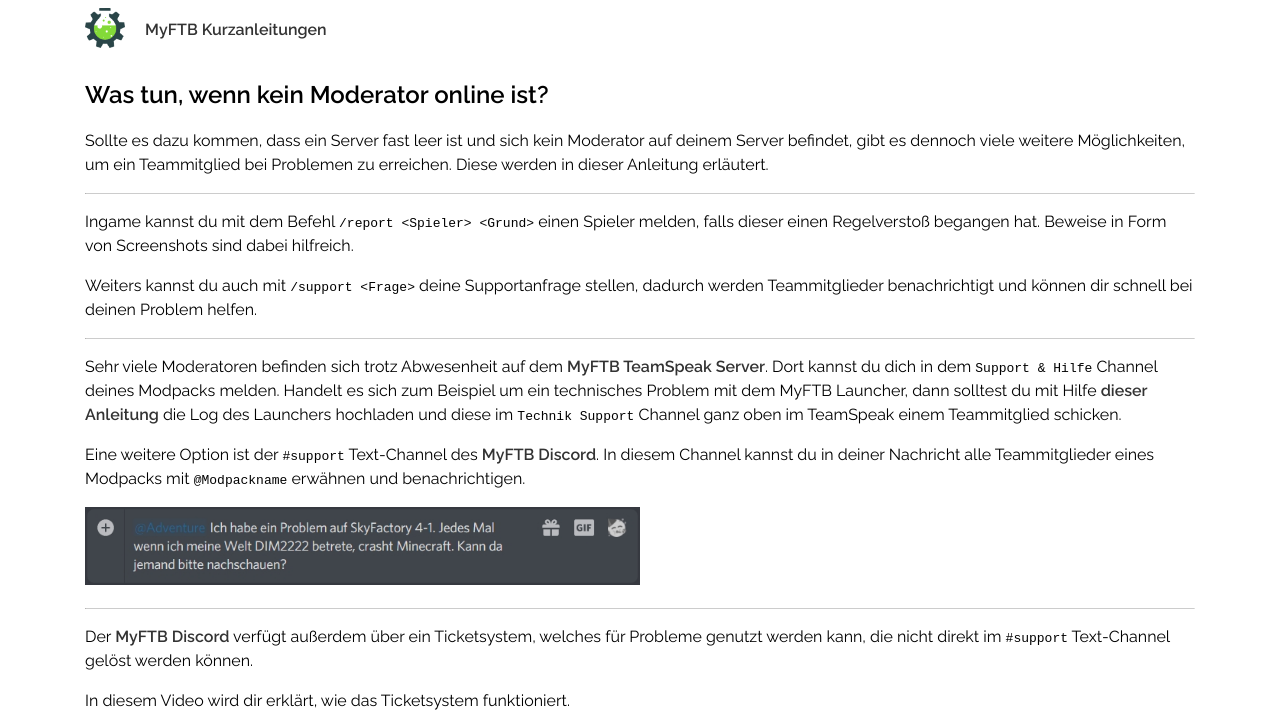
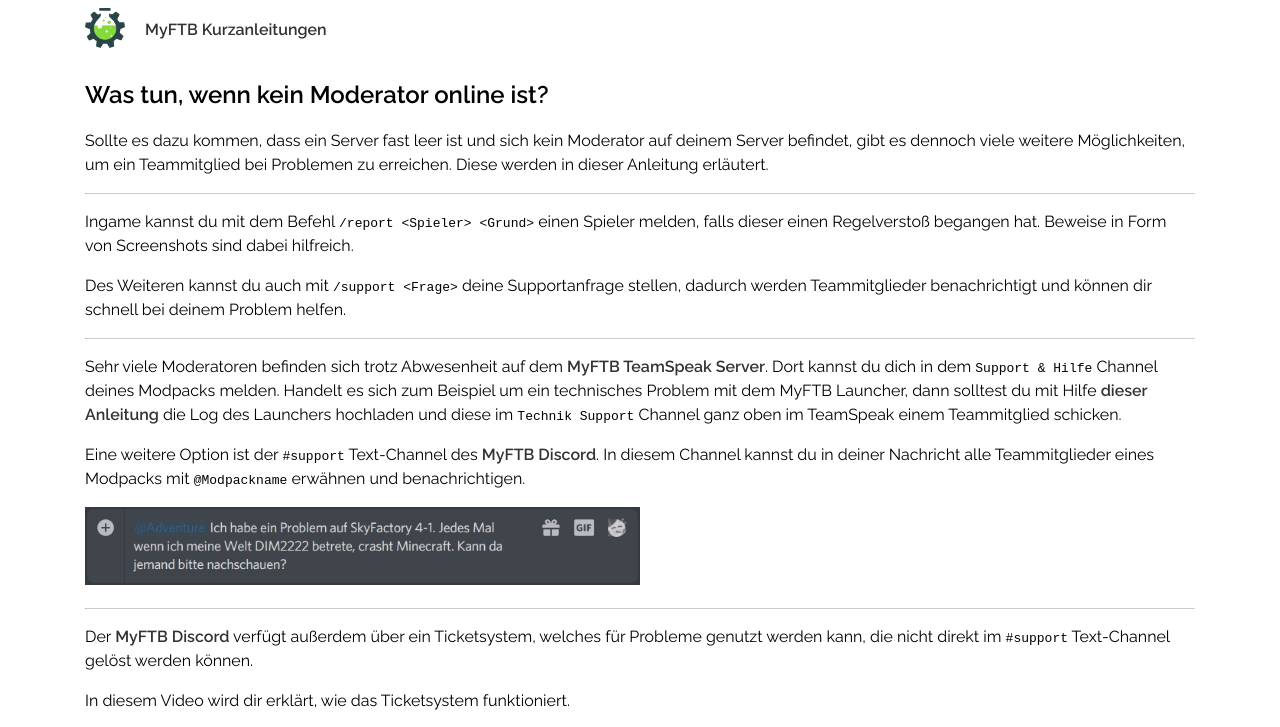
Before and after one commit to MyFTB/guides, a Jekyll site: the page built from guides/kein_mod_online/kein_mod_online.md, in a window 1280 px wide. Shown: the top 727 px of the page. Built offline with Jekyll 4.4.1, drawn with Linux system fonts in a browser that asks for light colours.

Commit message:
fix österreichisch and Fall Fehler

```diff
--- a/guides/kein_mod_online/kein_mod_online.md
+++ b/guides/kein_mod_online/kein_mod_online.md
@@ -12,7 +12,7 @@ Sollte es dazu kommen, dass ein Server fast leer ist und sich kein Moderator auf
 Ingame kannst du mit dem Befehl `/report <Spieler> <Grund>` einen Spieler melden, falls dieser einen Regelverstoß begangen hat.
 Beweise in Form von Screenshots sind dabei hilfreich.
 
-Weiters kannst du auch mit `/support <Frage>` deine Supportanfrage stellen, dadurch werden Teammitglieder benachrichtigt und können dir schnell bei deinen Problem helfen.
+Des Weiteren kannst du auch mit `/support <Frage>` deine Supportanfrage stellen, dadurch werden Teammitglieder benachrichtigt und können dir schnell bei deinem Problem helfen.
 
 ---
 
```
